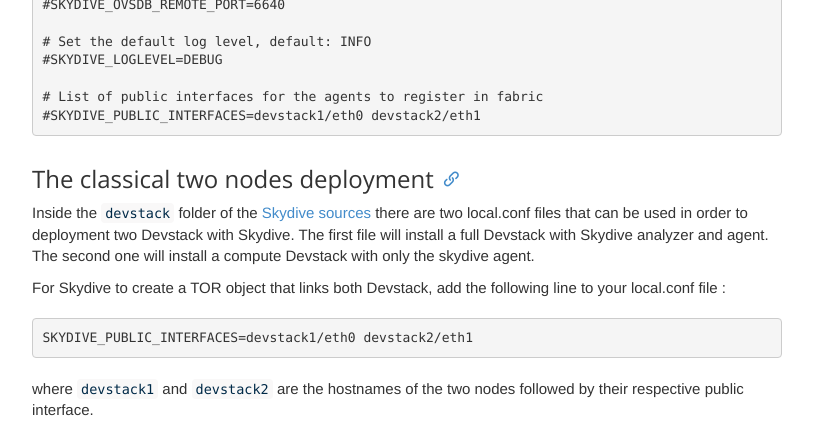
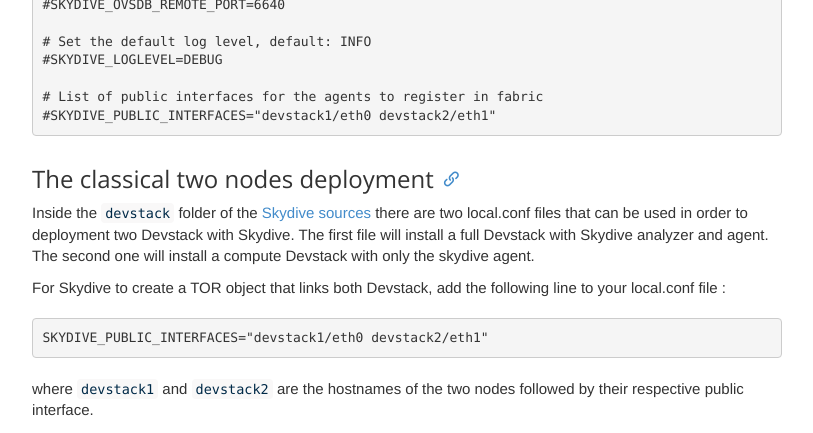
Before and after one commit to skydive-project/skydive.network, a Jekyll site: the page built from documentation/getting-started.md, in a window 1280 px wide and 900 px high, scrolled down 2237 px. Shown: the part 152-585 px from the top of the window, without its empty margins (428-1241 px from the left). Built offline with Jekyll 4.4.1, drawn with Linux system fonts in a browser that asks for light colours; nearby versions of some CDN libraries.

```diff
--- a/documentation/getting-started.md
+++ b/documentation/getting-started.md
@@ -139,7 +139,7 @@ The plugin accepts the following parameters:
 #SKYDIVE_LOGLEVEL=DEBUG
 
 # List of public interfaces for the agents to register in fabric
-#SKYDIVE_PUBLIC_INTERFACES=devstack1/eth0 devstack2/eth1
+#SKYDIVE_PUBLIC_INTERFACES="devstack1/eth0 devstack2/eth1"
 {% endhighlight %}
 
 ### The classical two nodes deployment
@@ -154,7 +154,7 @@ For Skydive to create a TOR object that links both Devstack, add the following
 line to your local.conf file :
 
 {% highlight shell %}
-SKYDIVE_PUBLIC_INTERFACES=devstack1/eth0 devstack2/eth1
+SKYDIVE_PUBLIC_INTERFACES="devstack1/eth0 devstack2/eth1"
 {% endhighlight %}
 
 where `devstack1` and `devstack2` are the hostnames of the two nodes followed
```
